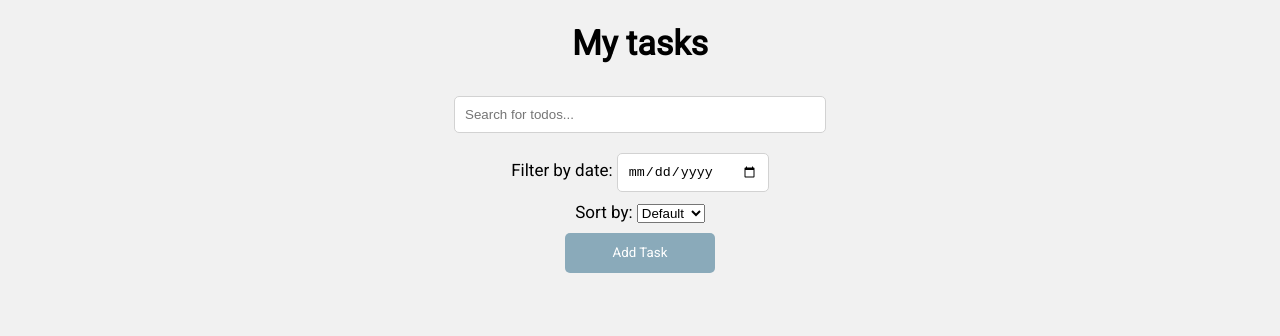
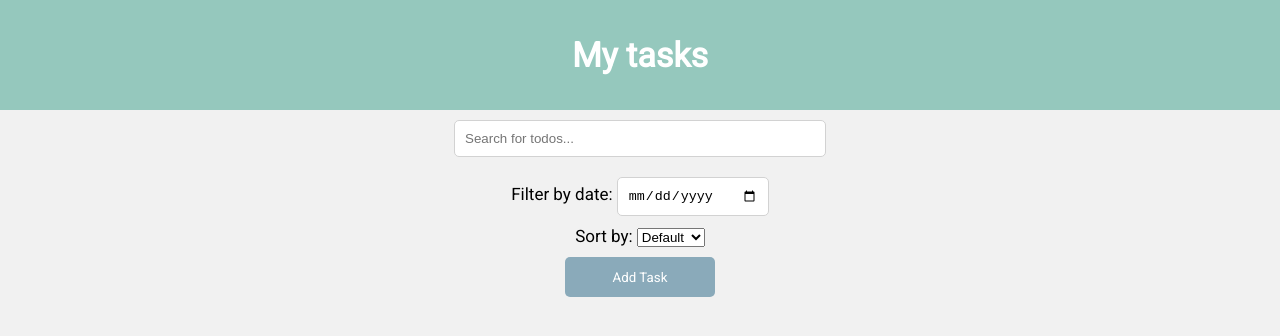
Before and after one commit to kdrshvolia/todo_list, a React (Create React App) app: page / in a window 1280 px wide. Shown: the top 336 px of the page. Built offline with nearby package versions, Linux system fonts and the light colour scheme.

Commit message:
Style Header

```diff
--- a/src/components/Header/Header.js
+++ b/src/components/Header/Header.js
@@ -1,8 +1,9 @@
 import React from 'react';
 import PropTypes from 'prop-types';
+import { CustomHeader } from './StyledComponents';
 
 const Header = ({ children }) => {
-  return <h1>{children}</h1>;
+  return <CustomHeader>{children}</CustomHeader>;
 };
 
 Header.propTypes = {
--- /dev/null
+++ b/src/components/Header/StyledComponents.js
@@ -0,0 +1,10 @@
+import styled from 'styled-components';
+
+const CustomHeader = styled.h1`
+  background: #95c8bd;
+  color: #fff;
+  margin: 0;
+  padding: 35px 0;
+`;
+
+export { CustomHeader };
```
